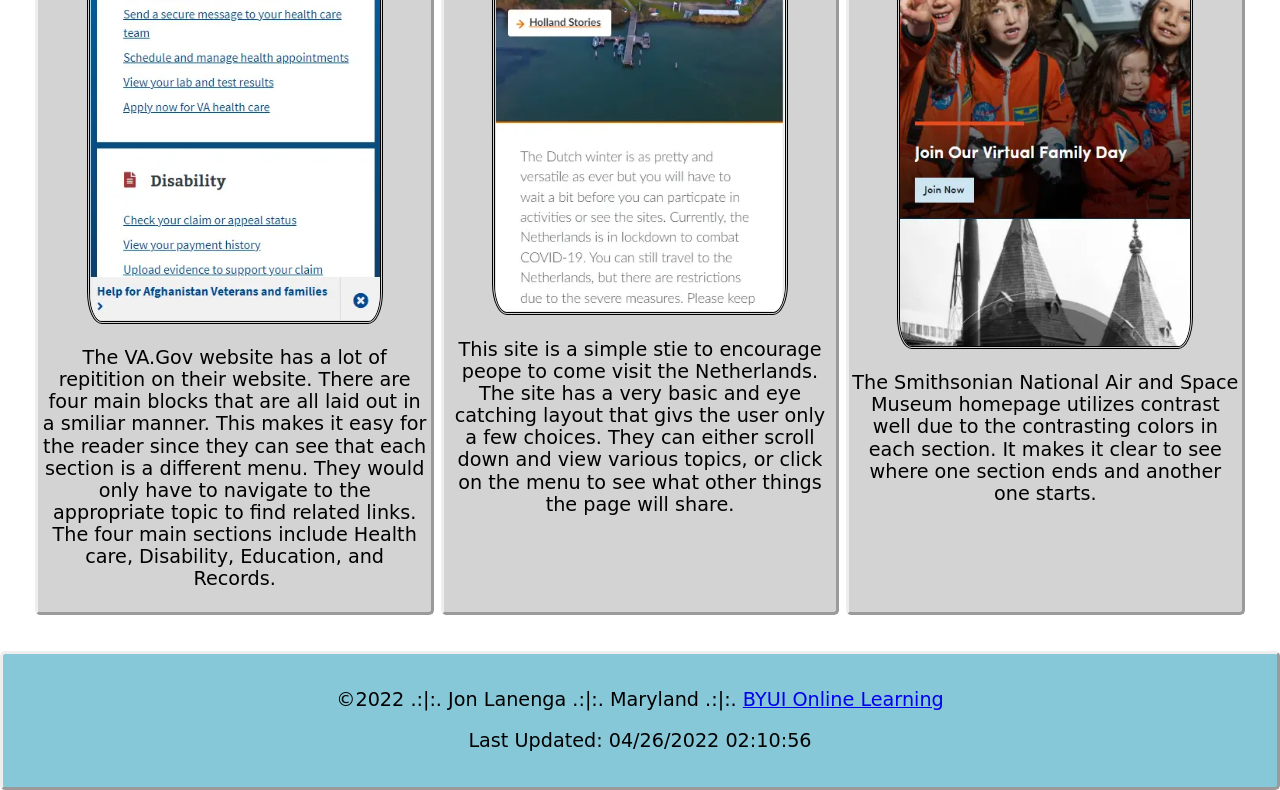
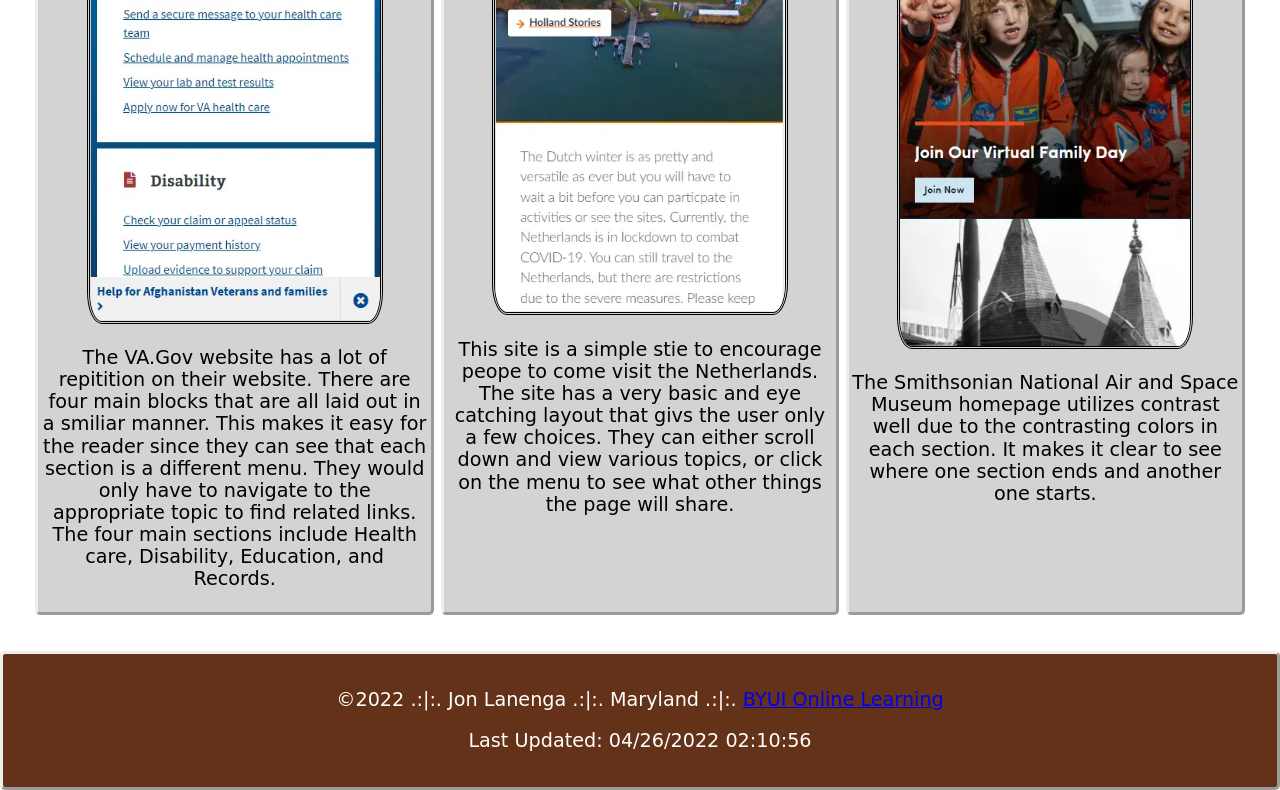
Before and after one commit to lan21005/lan21005.github.io, a plain HTML site: page lesson1/design-principles.html in a window 1280 px wide. Shown: the part 617-1407 px from the top of the page. Drawn offline with Linux system fonts and the light colour scheme.

Commit message:
changed colors to match overall site theme

```diff
--- a/lesson1/css/small.css
+++ b/lesson1/css/small.css
@@ -11,8 +11,8 @@ body {
 }
 
 header, footer {
-  background-color: #86c8d8;
-  color: black;
+  background-color: rgba(100,50,25,1);
+  color: white;
   border-radius: 5px;
   padding: 1em;
   text-align: center;
```
